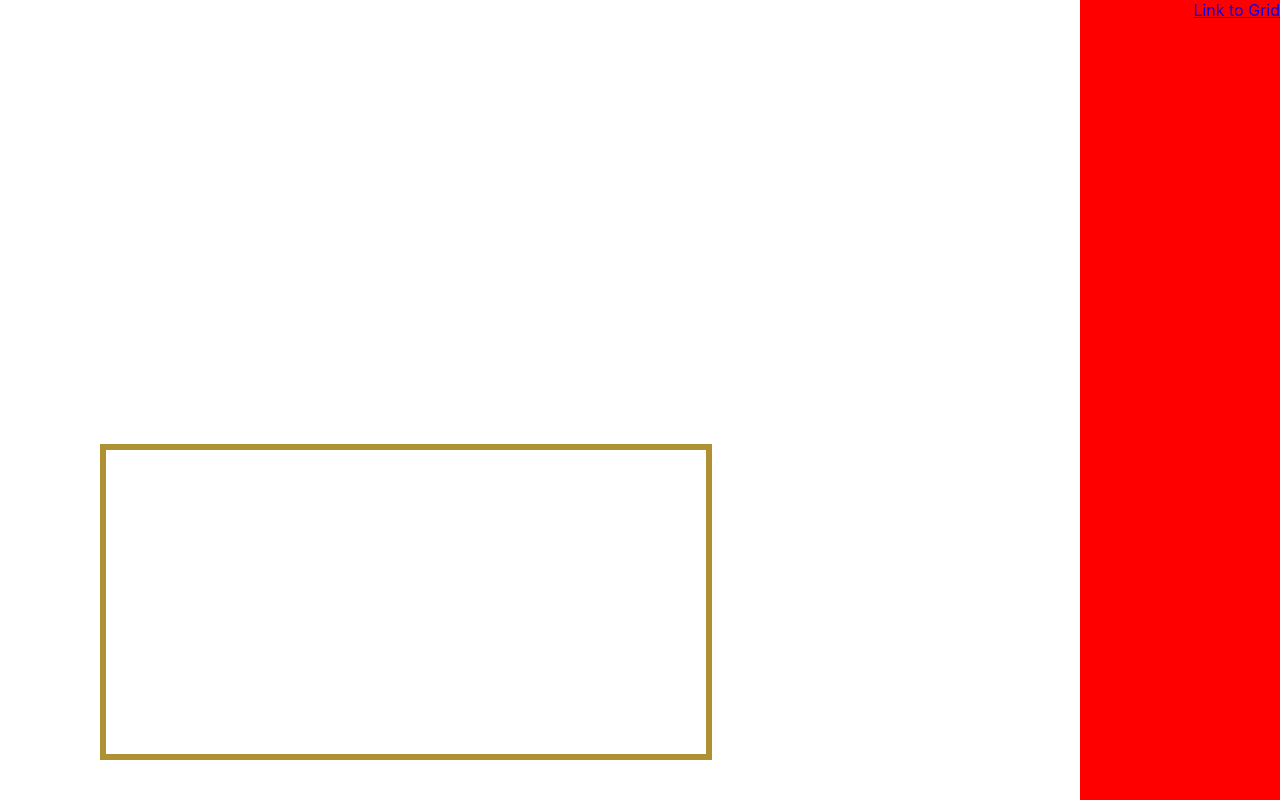
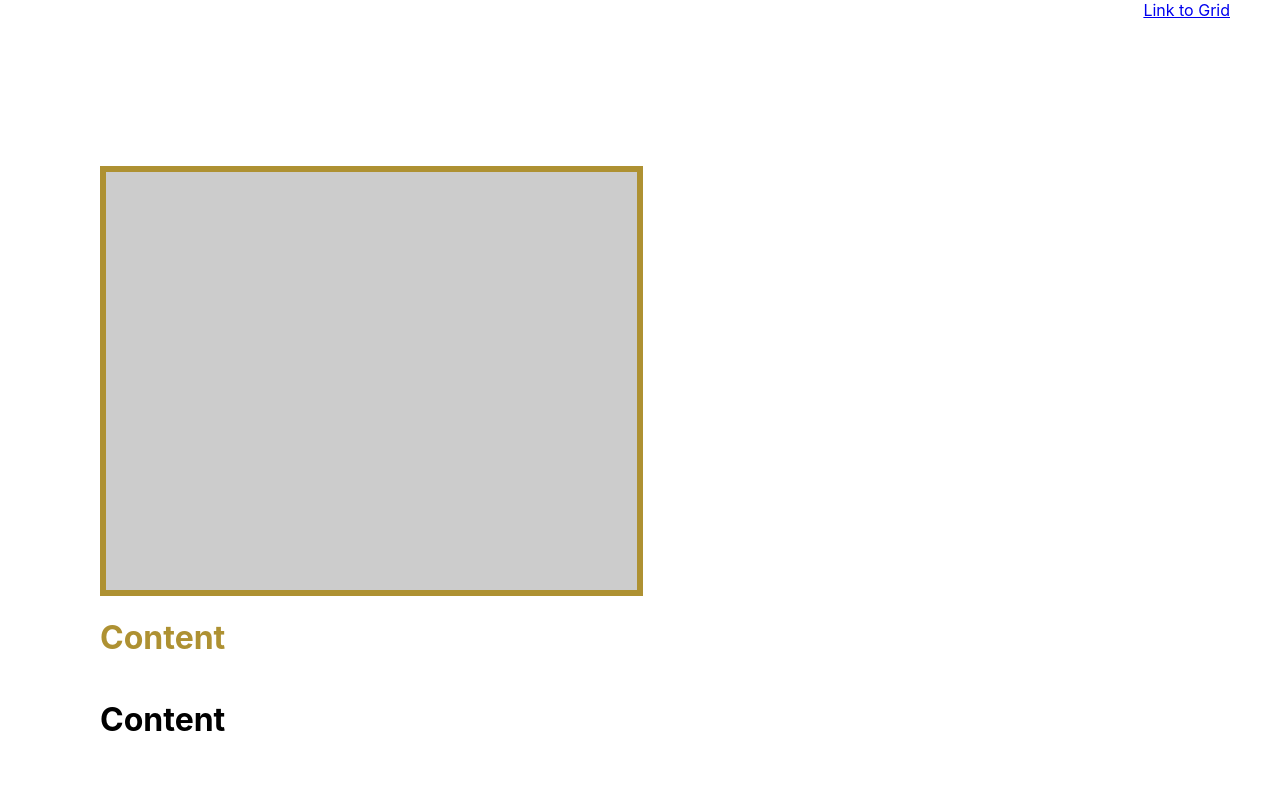
Before and after one commit to vallgroup/Torque-Northern-Trust, a React (Create React App) app in the folder src/app/: page / in a window 1280 px wide. Built offline with nearby package versions, Linux system fonts and the light colour scheme.

Commit message:
small style changes to the home page

```diff
--- /dev/null
+++ b/src/app/src/components/HomePage/BottomDescription.jsx
@@ -0,0 +1,10 @@
+import React from "react";
+import { BottomDescriptionContainer } from "./styles/homePage";
+
+export default function BottomDescription() {
+  return (
+    <BottomDescriptionContainer>
+      <h1>Content</h1>
+    </BottomDescriptionContainer>
+  );
+}
--- a/src/app/src/components/HomePage/HomePage.jsx
+++ b/src/app/src/components/HomePage/HomePage.jsx
@@ -3,6 +3,7 @@ import { HomePageContainer, LeftSideContainer } from "./styles/homePage";
 import SideBar from "./SideBar";
 import DisplayBox from "./DisplayBox";
 import TimeDateDisplay from "./TimeDateDisplay";
+import BottomDescription from "./BottomDescription";
 
 export default function HomePage() {
   return (
@@ -10,7 +11,8 @@ export default function HomePage() {
       <SideBar />
       <LeftSideContainer>
         <DisplayBox />
-        <TimeDateDisplay></TimeDateDisplay>
+        <TimeDateDisplay />
+        <BottomDescription />
       </LeftSideContainer>
     </HomePageContainer>
   );
--- a/src/app/src/components/HomePage/TimeDateDisplay.jsx
+++ b/src/app/src/components/HomePage/TimeDateDisplay.jsx
@@ -1,5 +1,10 @@
 import React from "react";
+import { TimeDateContainer } from "./styles/homePage";
 
 export default function TimeDateDisplay() {
-  return <div></div>;
+  return (
+    <TimeDateContainer>
+      <h1>Content</h1>
+    </TimeDateContainer>
+  );
 }
--- a/src/app/src/components/HomePage/styles/homePage.js
+++ b/src/app/src/components/HomePage/styles/homePage.js
@@ -9,15 +9,17 @@ export const SideBarContainer = styled.div`
   height: 100%;
   width: 200px;
   position: fixed;
-  right: 0;
+  right: 50px;
   text-align: right;
-  background: red;
+  display: flex;
+  flex-direction: column;
 `;
 
 export const DisplayContainer = styled.div`
-  height: 40%;
-  width: 600px;
+  height: 55%;
+  width: 45%;
   border: 6px solid #ae9132;
+  background-color: rgba(0, 0, 0, 0.2);
 `;
 
 export const LeftSideContainer = styled.div`
@@ -25,7 +27,12 @@ export const LeftSideContainer = styled.div`
   display: flex;
   flex-direction: column;
   justify-content: flex-end;
+  align-items: start;
   margin-left: 100px;
 `;
 
-export const TimeDateContainer = styled.div``;
+export const TimeDateContainer = styled.div`
+  color: #ae9132;
+`;
+
+export const BottomDescriptionContainer = styled.div``;
```
